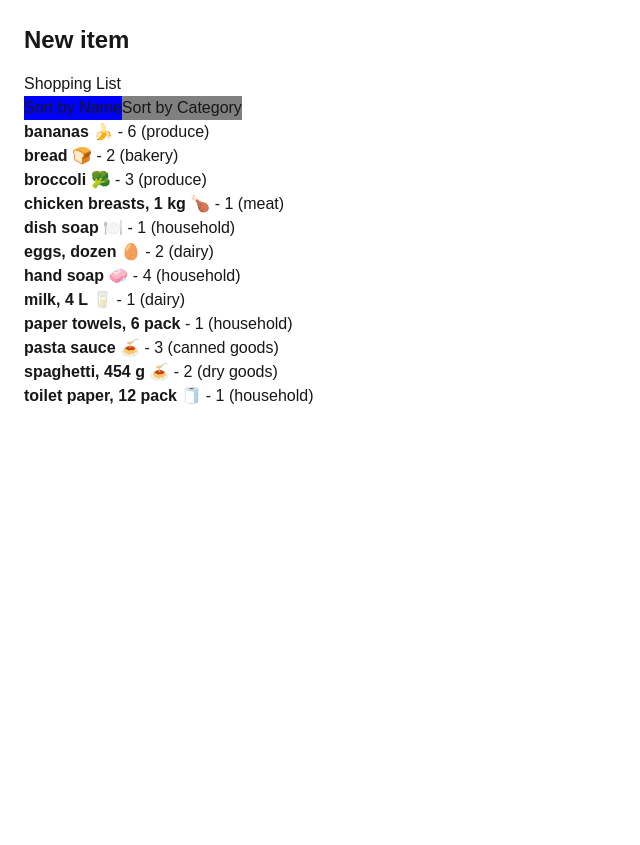
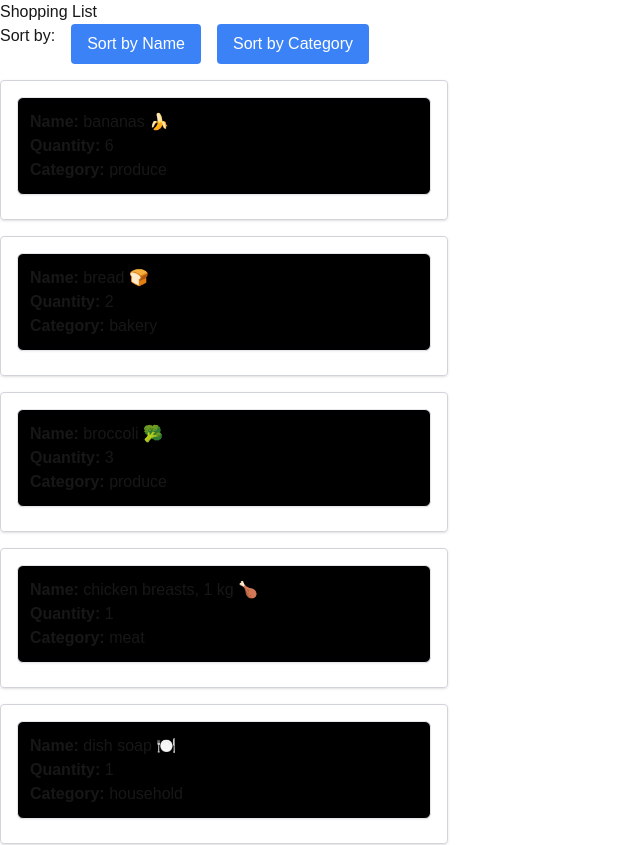
Before and after one commit to AOD-04/cprg306-assignments, a Next.js app: page /week-6 in a window 1280 px wide. Shown: the top 845 px of the page, without its empty margins (0-640 px from the left). Before the commit the page ends 800 px from the top, so only its background shows below. Built offline with nearby package versions, Linux system fonts and the light colour scheme.

Commit message:
week-6 updated

```diff
--- a/app/week-6/item-list.js
+++ b/app/week-6/item-list.js
@@ -0,0 +1,34 @@
+"use client";
+
+import Item from './item';
+import { useState } from 'react';
+import items from './items.json';
+
+export default function ItemList() {
+    const [sortBy, setSortBy] = useState('name');
+
+    const sortedItems = items.sort((a, b) => {
+        if (sortBy === 'name') {
+            return a.name.localeCompare(b.name);
+        } else if (sortBy === 'category') {
+            return a.category.localeCompare(b.category);
+        }
+    });
+
+    return (
+        <div className="max-w-md ">
+            <div className="mb-4 flex space-x-4">
+                <p className="marginbottom-2">Sort by:</p>
+                <button onClick={() => setSortBy('name')} className="px-4 py-2 bg-blue-500 text-white rounded">Sort by Name</button>
+                <button onClick={() => setSortBy('category')} className="px-4 py-2 bg-blue-500 text-white rounded">Sort by Category</button>
+            </div>
+            <ul className="space-y-4">
+                {sortedItems.map((item, index) => (
+                    <li key={index} className="p-4 border border-gray-300 rounded shadow">
+                        <Item name={item.name} quantity={item.quantity} category={item.category} />
+                    </li>
+                ))}
+            </ul>
+        </div>
+    );
+}
--- a/app/week-6/item.js
+++ b/app/week-6/item.js
@@ -1,44 +1,9 @@
-"use client"; // Ensures it runs as a client component
-
-import { useState } from "react";
-import itemsData from "./items.json";
-
-export default function ItemList() {
-  const [sortBy, setSortBy] = useState("name");
-
-  // Sort items based on the selected option
-  const sortedItems = [...itemsData].sort((a, b) => {
-    if (sortBy === "name") {
-      return a.name.localeCompare(b.name);
-    } else if (sortBy === "category") {
-      return a.category.localeCompare(b.category);
-    }
-  });
-
-  return (
-    <main>
-      <h1>Shopping List</h1>
-      <div>
-        <button
-          onClick={() => setSortBy("name")}
-          style={{ backgroundColor: sortBy === "name" ? "blue" : "grey" }}
-        >
-          Sort by Name
-        </button>
-        <button
-          onClick={() => setSortBy("category")}
-          style={{ backgroundColor: sortBy === "category" ? "blue" : "grey" }}
-        >
-          Sort by Category
-        </button>
-      </div>
-      <ul>
-        {sortedItems.map((item) => (
-          <li key={item.id}>
-            <strong>{item.name}</strong> - {item.quantity} ({item.category})
-          </li>
-        ))}
-      </ul>
-    </main>
-  );
-}
+export default function Item({ name, quantity, category }) {
+    return (
+      <li className="border p-3 rounded-md shadow-sm mb-2 bg-black">
+        <p><span className="font-semibold">Name:</span> {name}</p>
+        <p><span className="font-semibold">Quantity:</span> {quantity}</p>
+        <p><span className="font-semibold">Category:</span> {category}</p>
+      </li>
+    );
+  }
--- a/app/week-6/page.js
+++ b/app/week-6/page.js
@@ -1,10 +1,10 @@
-import NewItem from './item.js';
+import ItemList from './item-list';
 
-export default function Week6Page() {
+export default function Page() {
   return (
-    <main className="p-6">
-      <h1 className="text-2xl font-bold mb-4">New item</h1>
-      <NewItem />
+    <main>
+      <h1>Shopping List</h1>
+      <ItemList />
     </main>
   );
 }
```
